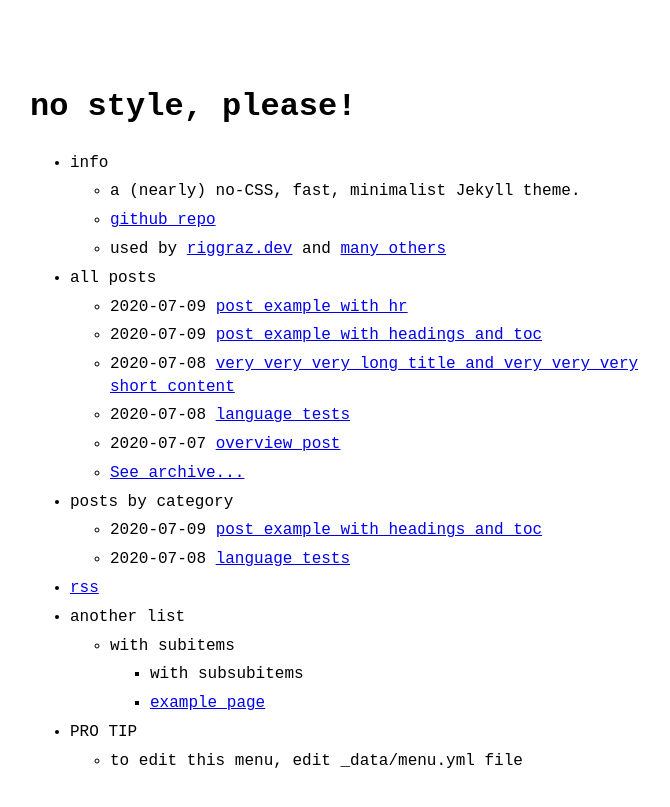
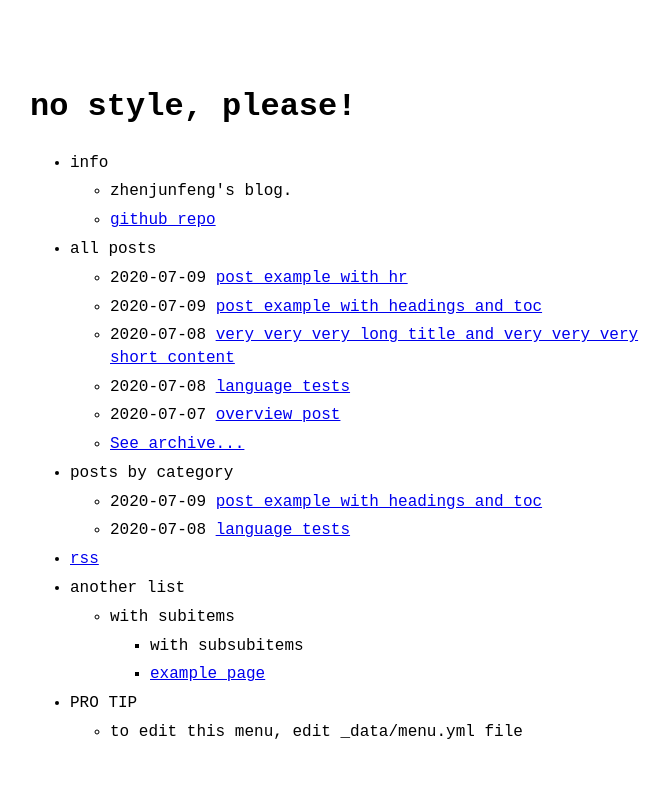
Before and after one commit to Daydream0929/daydream0929.github.io, a Jekyll site: the page built from index.md, in a window 1280 px wide. Shown: the top 807 px of the page, without its empty margins (290-960 px from the left). Built offline with Jekyll 4.4.1, drawn with Linux system fonts in a browser that asks for light colours.

Commit message:
Update menu.yml

```diff
--- a/_data/menu.yml
+++ b/_data/menu.yml
@@ -4,10 +4,9 @@
 entries:
   - title: info
     entries:
-      - title: a (nearly) no-CSS, fast, minimalist Jekyll theme.
+      - title: zhenjunfeng's blog.
       - title: github repo
-        url: https://github.com/riggraz/no-style-please
-      - title: "used by <a href='https://riggraz.dev'>riggraz.dev</a> and <a href='https://github.com/riggraz/no-style-please/network/dependents'>many others</a>"
+        url: https://github.com/Daydream0929
 
   - title: all posts
     post_list:
```
